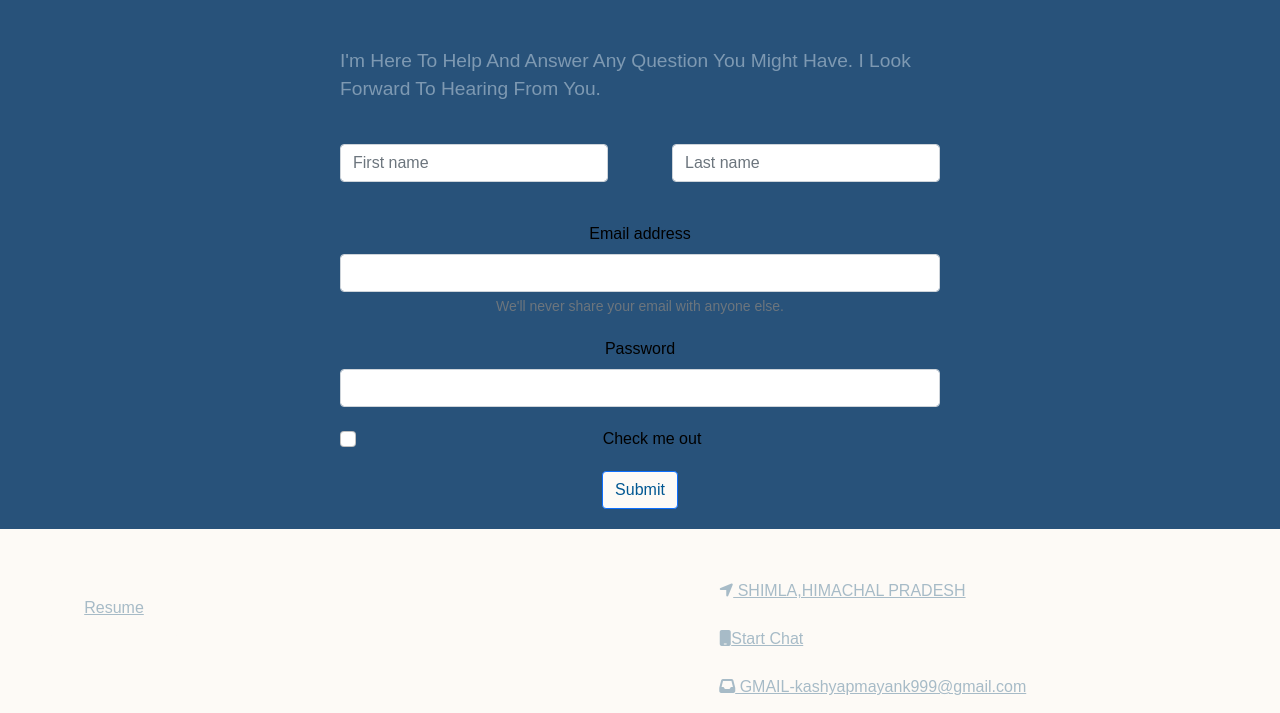
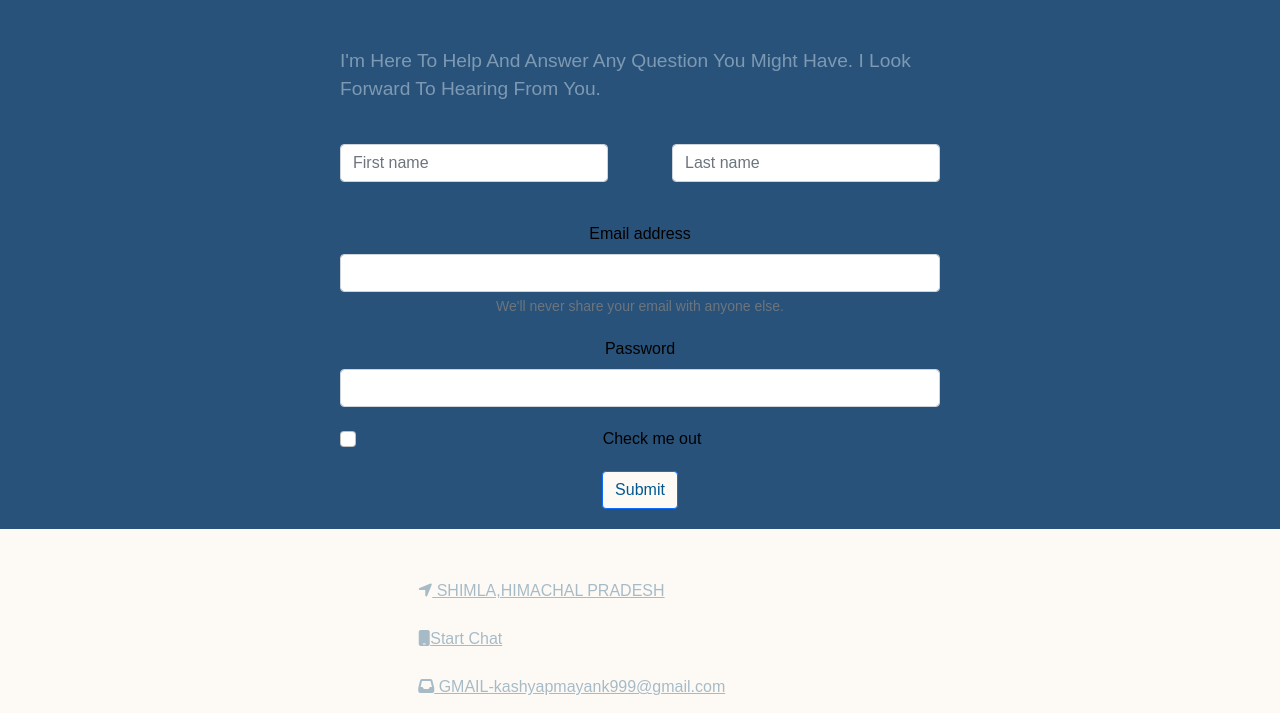
Before and after one commit to mayankkashyap9/portfolio-basic, a plain HTML site: page index.html in a window 1280 px wide. Shown: the part 4519-5232 px from the top of the page. Drawn offline with nearby package versions, Linux system fonts and the light colour scheme.

Commit message:
Update index.html

```diff
--- a/index.html
+++ b/index.html
@@ -362,14 +362,8 @@
                                                       <!--Contact me END-->
       <div class="container-fluid address">
          <div class="row">
-            <div class="col col-lg-6 col-md-6 col-sm-4">
-               <div class="card f" style="width: 8rem;">
-                  <div class="card-body ">
-                     <a href="Mayank_Kashyap_500071366.pdf" download rel="noopener noreferrer" target="_blank">Resume</a>
-                  </div>
-               </div>
-            </div>
-            <div class="col col-lg-6 col-md-6 col-sm-8 d">
+
+            <div class="col col-lg-12 col-md-12 col-sm-12 d">
                <a class="d" href="https://goo.gl/maps/5Pf7tdPFSLigeY4c9">
                <i class="fas fa-location-arrow"></i> SHIMLA,HIMACHAL PRADESH
                </a>
```
